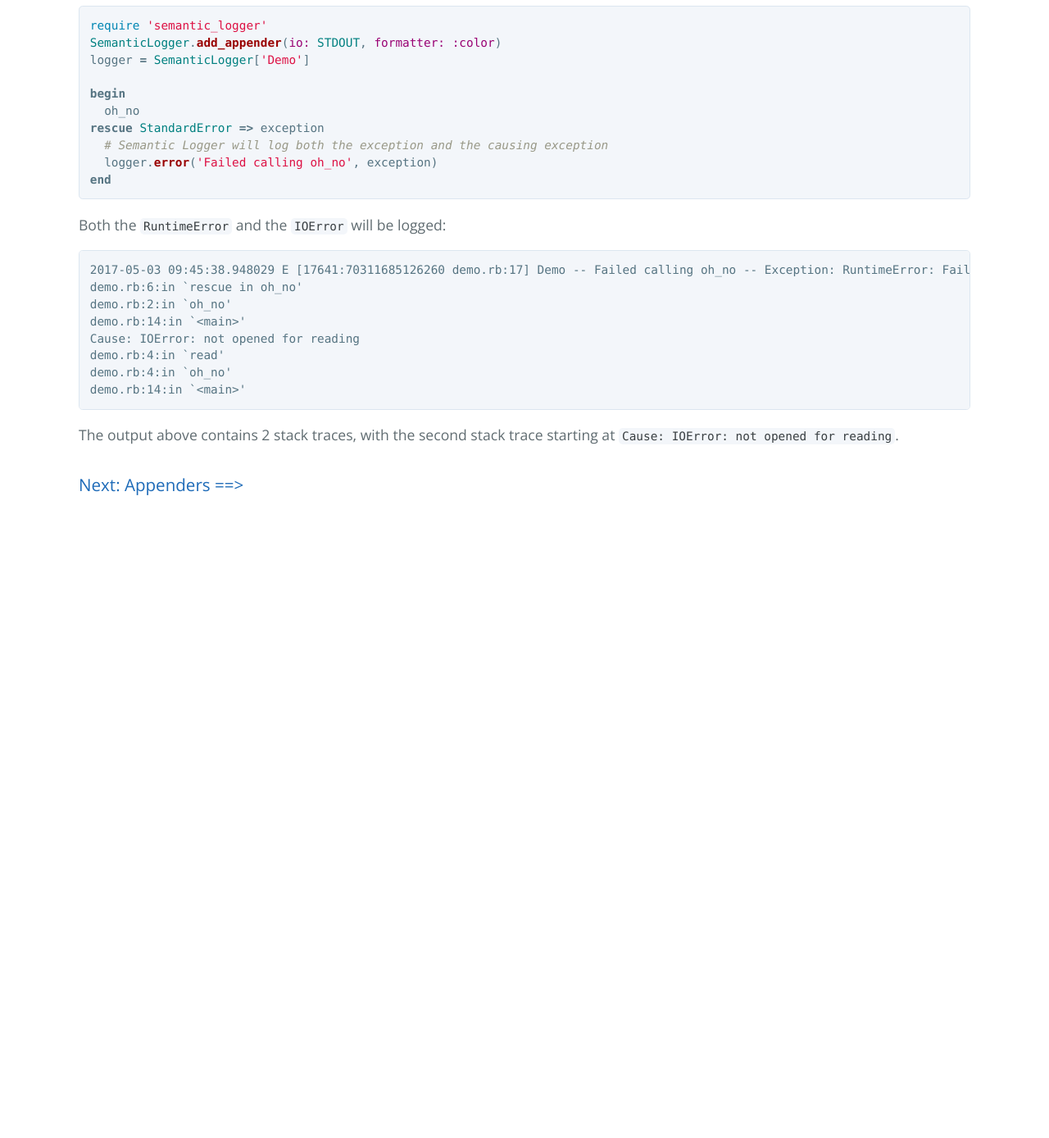
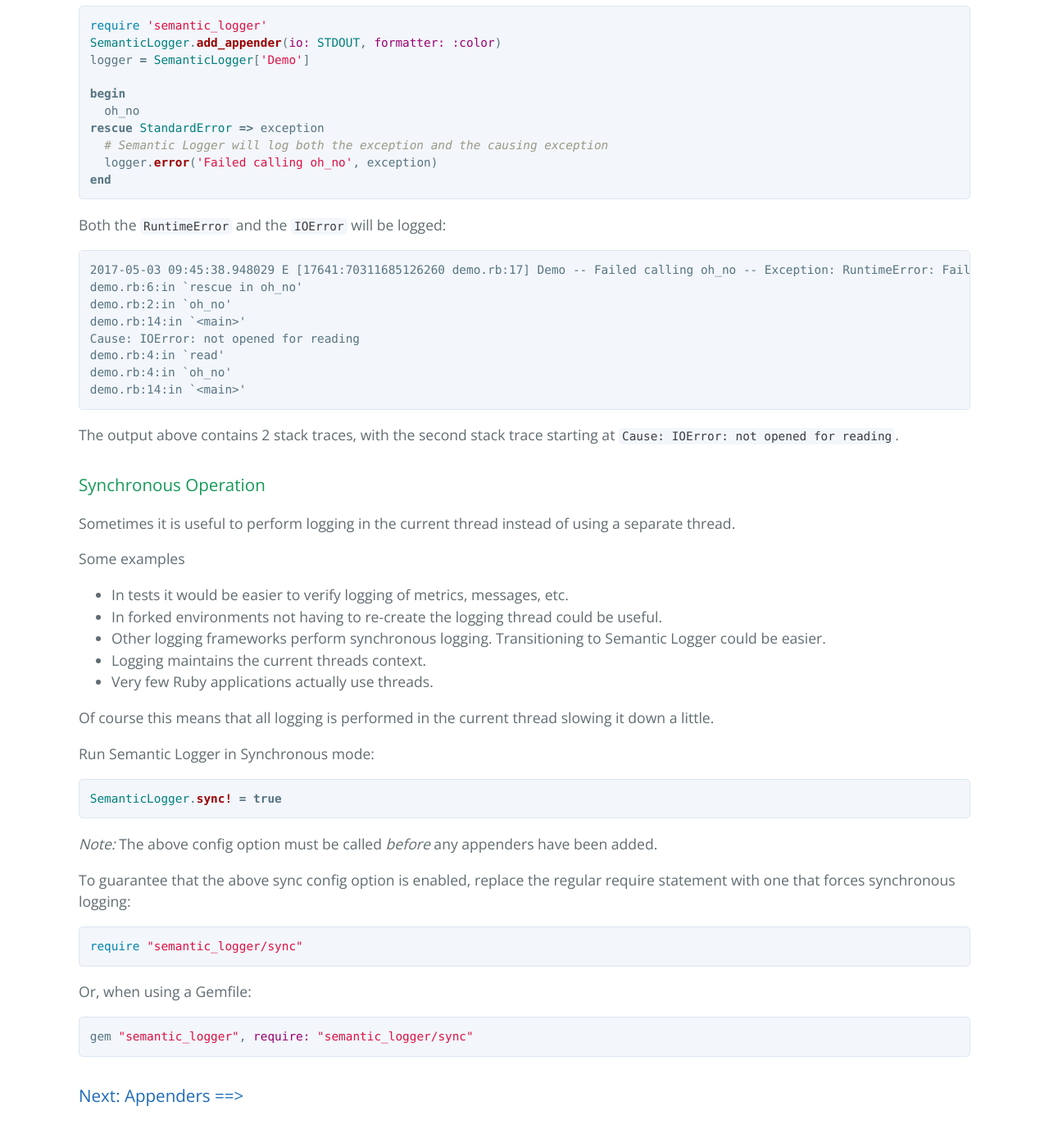
Before and after one commit to reidmorrison/semantic_logger, a Jekyll site: the page built from docs/api.md, in a window 1280 px wide and 1400 px high, scrolled down 11911 px. Shown: the top 1388 px of the window at 82% size. Built offline with Jekyll 4.4.1, drawn with Linux system fonts in a browser that asks for light colours; our own code applies the rules of GitHub Pages for plain Markdown files; before the commit the page ends 12566 px from its top, so only the background shows below that.

Commit message:
Fixes #137 Add Synchronous mode to perform logging in the current thread

```diff
--- a/docs/api.md
+++ b/docs/api.md
@@ -597,4 +597,35 @@ demo.rb:14:in `<main>'
 The output above contains 2 stack traces, with the second stack trace starting at
 `Cause: IOError: not opened for reading`.
 
+### Synchronous Operation
+
+Sometimes it is useful to perform logging in the current thread instead of using a separate thread.
+
+Some examples
+- In tests it would be easier to verify logging of metrics, messages, etc.
+- In forked environments not having to re-create the logging thread could be useful.
+- Other logging frameworks perform synchronous logging. Transitioning to Semantic Logger could be easier.
+- Logging maintains the current threads context.
+- Very few Ruby applications actually use threads.
+
+Of course this means that all logging is performed in the current thread slowing it down a little.
+
+Run Semantic Logger in Synchronous mode:
+~~~ruby
+SemanticLogger.sync! = true
+~~~
+
+_Note:_ The above config option must be called _before_ any appenders have been added.
+
+To guarantee that the above sync config option is enabled, replace the regular require statement
+with one that forces synchronous logging:
+~~~ruby
+require "semantic_logger/sync"
+~~~
+
+Or, when using a Gemfile:
+~~~ruby
+gem "semantic_logger", require: "semantic_logger/sync"
+~~~
+
 ### [Next: Appenders ==>](appenders.html)
--- a/lib/semantic_logger.rb
+++ b/lib/semantic_logger.rb
@@ -15,6 +15,7 @@ module SemanticLogger
   autoload :Loggable,           "semantic_logger/loggable"
   autoload :Processor,          "semantic_logger/processor"
   autoload :Subscriber,         "semantic_logger/subscriber"
+  autoload :SyncProcessor,      "semantic_logger/sync_processor"
   autoload :Utils,              "semantic_logger/utils"
 
   module Concerns
--- a/lib/semantic_logger/logger.rb
+++ b/lib/semantic_logger/logger.rb
@@ -20,8 +20,8 @@ module SemanticLogger
       attr_reader :subscribers
     end
 
-    class << self
-      attr_reader :processor
+    def self.processor
+      @processor ||= SemanticLogger.sync? ? SyncProcessor.new : Processor.new
     end
 
     # Returns a Logger instance
@@ -65,7 +65,7 @@ module SemanticLogger
 
     private
 
-    @processor   = Processor.new
+    @processor   = nil
     @subscribers = nil
 
     def self.call_subscribers(log)
```
Also changed, not shown: docs/customize.md (+29 -0 lines), lib/semantic_logger/semantic_logger.rb (+14 -0 lines), lib/semantic_logger/sync.rb (added, +12 -0 lines), lib/semantic_logger/sync_processor.rb (added, +44 -0 lines), test/test_helper.rb (+5 -1 lines), .rubocop.yml, CHANGELOG.md.
